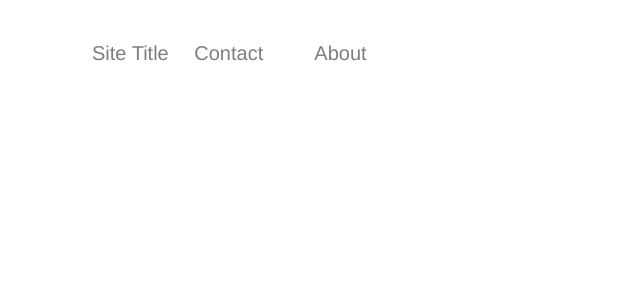
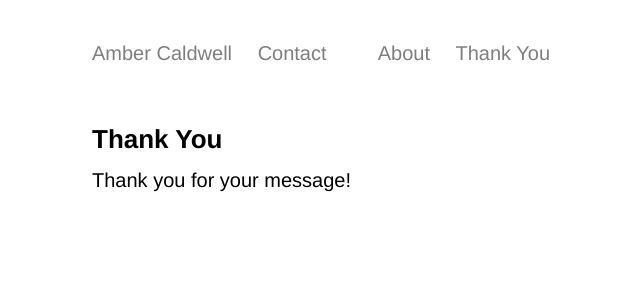
Before and after one commit to acaldwell710/acaldwell710.github.io, a Jekyll site: the page built from thank-you.md, in a window 1280 px wide. Shown: the top 300 px of the page, without its empty margins (243-883 px from the left). Built offline with Jekyll 4.4.1, drawn with Linux system fonts in a browser that asks for light colours; our own code applies the rules of GitHub Pages for plain Markdown files.

```diff
--- a/_config.yml
+++ b/_config.yml
@@ -1,5 +1,6 @@
 # Site settings
-title: Site Title
+title: Amber Caldwell
+timezone: America/New_York
 
 # Build settings
 markdown: kramdown
--- a/thank-you.md
+++ b/thank-you.md
@@ -0,0 +1,7 @@
+---
+layout: page
+title: Thank You
+---
+
+
+Thank you for your message!
```
